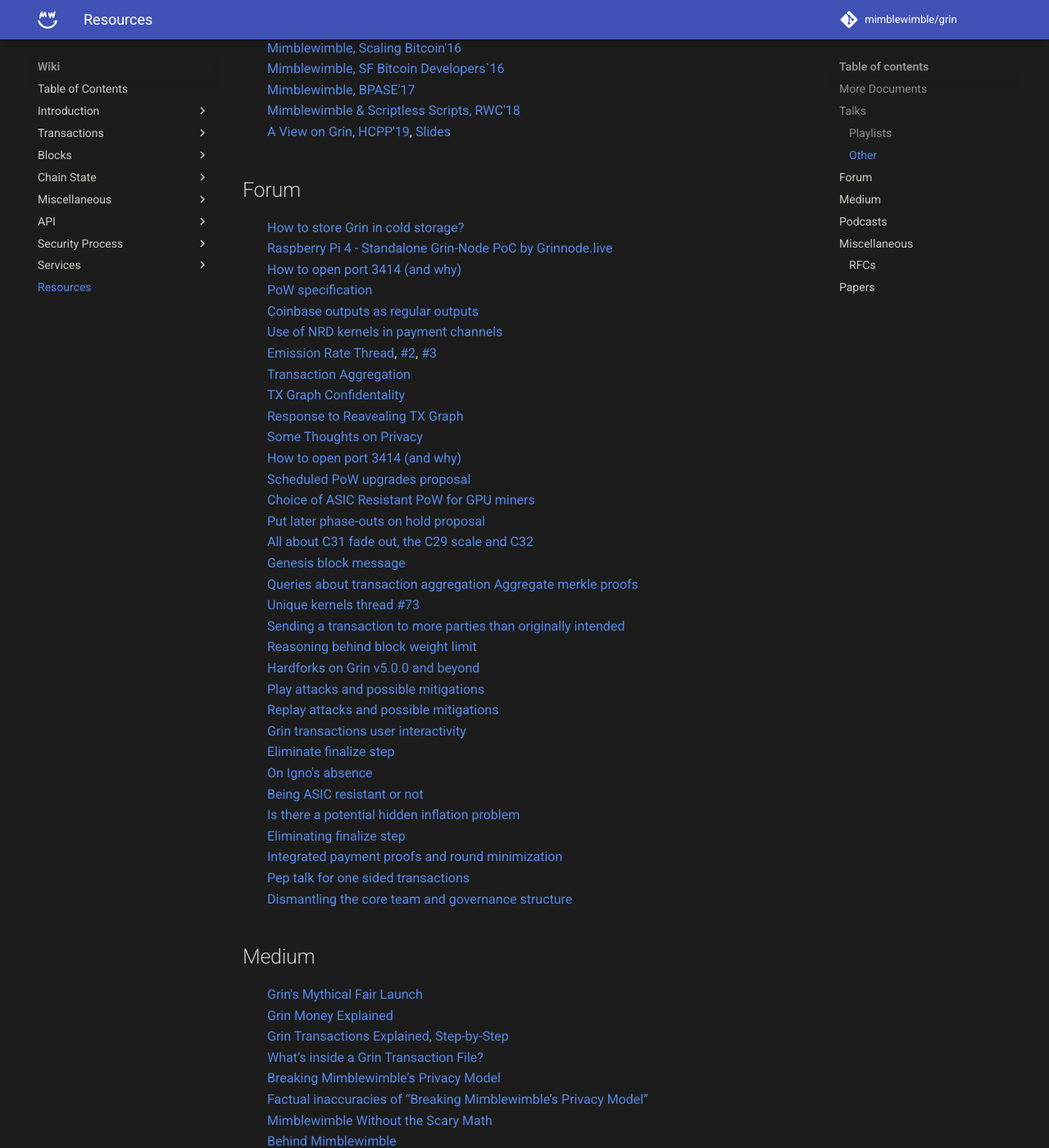
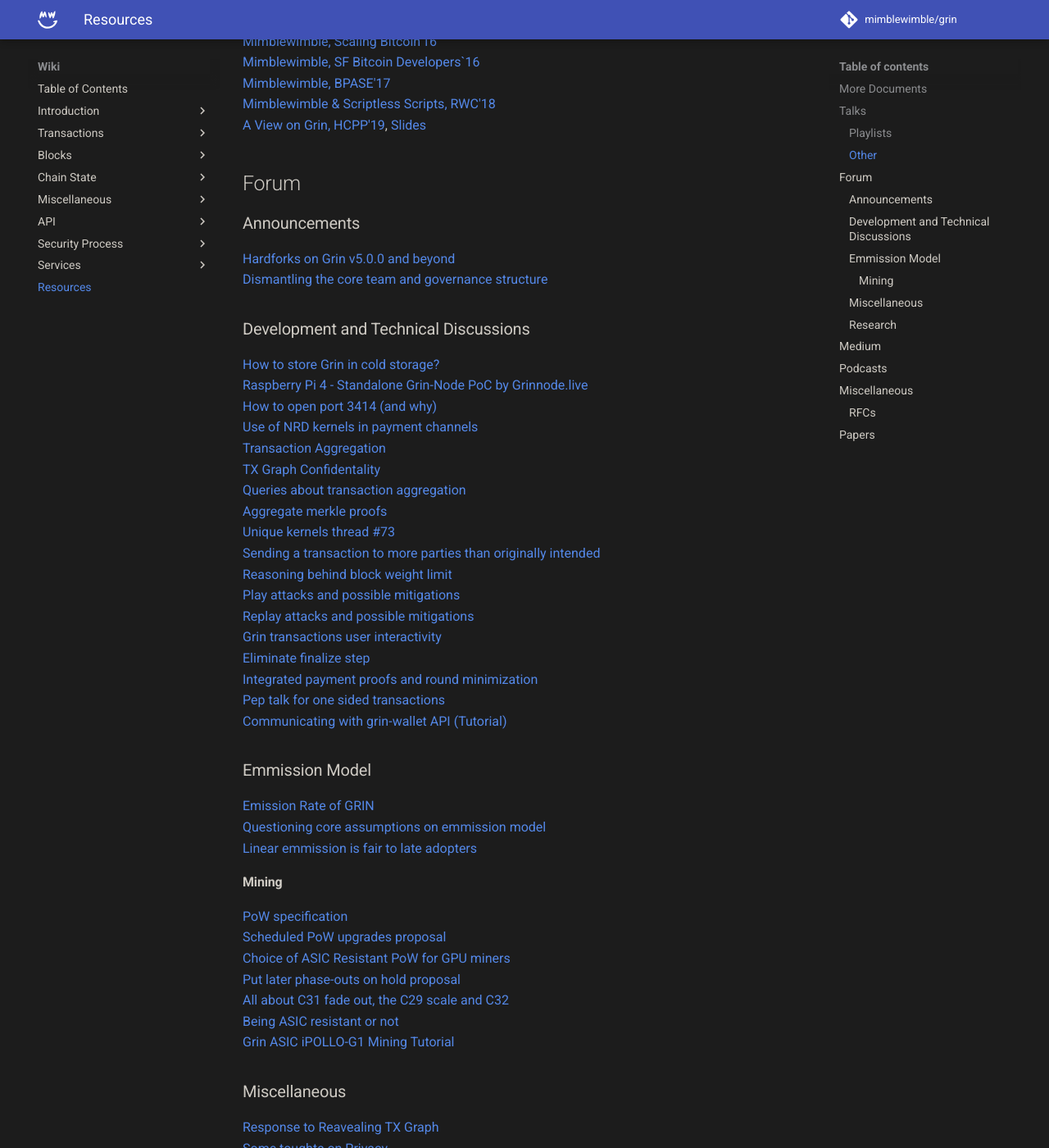
Before and after one commit to mimblewimble/docs, an MkDocs documentation site: the page built from docs/wiki/resources.md, in a window 1280 px wide and 1400 px high, scrolled down 637 px. Shown: the whole window at 82% size. Built offline with MkDocs 1.6.1 and Material for MkDocs 9.7.7, drawn with Linux system fonts in a browser that asks for light colours; comment, search, counter and statistics services are not loaded; some of the changed text lies outside the part shown.

Commit message:
Update resources.md
Removed duplicate links for "eliminate finalize step duplicate post deleted" and "how to open port 3414 duplicate deleted."

Fixed broken link for "Integrated payment proofs and round minimization"

Categorized Forum section to subsections
Anouncements, Mining, Research, Miscellaneous.

Added links for ,
GRIN Wallet api tutorial
https://forum.grin.mw/t/communicating-with-grin-wallet-api-tutorial/9925/4)
GRIN ASIC Mining tutorial
https://forum.grin.mw/t/how-to-mine-grin-with-g1-mini-steps/9796
Bidirectional Payment proofs.
https://forum.grin.mw/t/bidirectional-payment-proofs/9175
GRIN AUDIT 4.0.0
https://forum.grin.mw/t/grin-audit-for-4-0-0-release/7473/3
Grinvestigation
https://phyro.github.io/grinvestigation/
Coinswap proposal
https://forum.grin.mw/t/mimblewimble-coinswap-proposal/832
A Case for using soft total supply.
https://john-tromp.medium.com/a-case-for-using-soft-total-supply-1169a188d153

```diff
--- a/docs/wiki/resources.md
+++ b/docs/wiki/resources.md
@@ -2,7 +2,7 @@
 
 ## More Documents
 
-:   [Build and run automation](extra-documents/build-run-automation.md) </br>
+   [Build and run automation](extra-documents/build-run-automation.md) </br>
     [Run a node on google cloud for free](extra-documents/google-cloud-node.md) </br>
     [How to mine with grin-miner](extra-documents/how-to-mine.md) </br>
     [Monetary policy](extra-documents/monetary-policy.md) </br>
@@ -12,14 +12,14 @@
 
 #### Playlists
 
-:   [grincon0](https://www.youtube.com/playlist?list=PLvgCPbagiHgqYdVUj-ylqhsXOifWrExiq) </br>
+   [grincon0](https://www.youtube.com/playlist?list=PLvgCPbagiHgqYdVUj-ylqhsXOifWrExiq) </br>
     [grinconUS(0)](https://www.youtube.com/playlist?list=PLvgCPbagiHgqOe0z_xgrIsGq-ayVZcNjy) </br>
     [grinAmsterdam](https://www.youtube.com/playlist?list=PLvgCPbagiHgpJXhrKAJu0Q-mbCVhpqgu7) </br>
     [grincon1](https://www.youtube.com/playlist?list=PLvgCPbagiHgrQa5KVt4XixK9t_NbfpkuP) </br>
 
 #### Other
 
-:   [Mimblewimble, Scaling Bitcoin'16](https://www.youtube.com/watch?v=8BLWUUPfh2Q&t=1h29m20s) </br>
+   [Mimblewimble, Scaling Bitcoin'16](https://www.youtube.com/watch?v=8BLWUUPfh2Q&t=1h29m20s) </br>
     [Mimblewimble, SF Bitcoin Developers`16](https://www.youtube.com/watch?v=aHTRlbCaUyM&t=133s) </br>
     [Mimblewimble, BPASE'17](https://www.youtube.com/watch?v=XiUGu48JTd0&feature=youtu.be) </br>
     [Mimblewimble & Scriptless Scripts, RWC'18](https://www.youtube.com/watch?v=EN-JMlzr8Qw) </br>
@@ -27,44 +27,136 @@
 
 ## Forum
 
-:   [How to store Grin in cold storage?](https://forum.grin.mw/t/how-to-store-grin-in-cold-storage/5375) </br>
-    [Raspberry Pi 4 - Standalone Grin-Node PoC by Grinnode.live](https://forum.grin.mw/t/raspberry-pi-4-standalone-grin-node-poc-by-grinnode-live/7796) </br>
-    [How to open port 3414 (and why)](https://forum.grin.mw/t/how-to-open-port-3414-and-why/7825) </br>
-    [PoW specification](https://forum.grin.mw/t/pow-specification/7963) </br>
-    [Coinbase outputs as regular outputs](https://forum.grin.mw/t/coinbase-outputs-as-transaction-outputs/7441) </br>
-    [Use of NRD kernels in payment channels](https://forum.grin.mw/t/use-of-nrd-kernels-in-grin-payment-channels/7298) </br>
-    [Emission Rate Thread](https://forum.grin.mw/t/emission-rate-of-grin/171), [#2](https://forum.grin.mw/t/questioning-core-assumptions-on-our-emissions-model/1414), [#3](https://forum.grin.mw/t/question-for-statement-linear-emission-is-fair-for-late-adopters/6285) </br>
-    [Transaction Aggregation](https://forum.grin.mw/t/grin-transaction-aggregation/418) </br>
-    [TX Graph Confidentality](https://forum.grin.mw/t/tx-graph-confidentiality/1260) </br>
-    [Response to Reavealing TX Graph](https://forum.grin.mw/t/my-full-response-to-the-blocks-questions/6566) </br>
-    [Some Thoughts on Privacy](https://forum.grin.mw/t/some-thoughts-on-privacy/6581) </br>
-    [How to open port 3414 (and why)](https://forum.grin.mw/t/how-to-open-port-3414-and-why/7825) </br>
-    [Scheduled PoW upgrades proposal](https://forum.grin.mw/t/scheduled-pow-upgrades-proposal/820) </br>
-    [Choice of ASIC Resistant PoW for GPU miners](https://forum.grin.mw/t/choice-of-asic-resistant-pow-for-gpu-miners/1017) </br>
-    [Put later phase-outs on hold proposal](https://forum.grin.mw/t/grin-improvement-proposal-1-put-later-phase-outs-on-hold-and-rephrase-primary-pow-commitment/4653) </br>
-    [All about C31 fade out, the C29 scale and C32](https://forum.grin.mw/t/all-about-c31-fade-out-the-c29-scale-and-c32/6914) </br>
-    [Genesis block message](https://forum.grin.mw/t/genesis-block-message/250) </br>
-    [Queries about transaction aggregation](https://forum.grin.mw/t/some-queries-about-transaction-aggregation/1753 </br>)
-    [Aggregate merkle proofs](https://forum.grin.mw/t/aggregate-merkle-proofs/4948) </br>
-    [Unique kernels thread #73](https://forum.grin.mw/t/unique-kernel-thread-73/7688/14) </br>
-    [Sending a transaction to more parties than originally intended](https://forum.grin.mw/t/sending-a-transaction-to-more-different-parties-than-originally-intended/4985) </br>
-    [Reasoning behind block weight limit](https://forum.grin.mw/t/reasoning-behind-block-weight-limit/6310) </br>
-    [Hardforks on Grin v5.0.0 and beyond](https://forum.grin.mw/t/network-upgrades-hard-forks-on-grin-v5-0-0-and-beyond/7231) </br>
-    [Play attacks and possible mitigations](https://forum.grin.mw/t/play-attacks-and-possible-mitigations/7527) </br>
-    [Replay attacks and possible mitigations](https://forum.grin.mw/t/replay-attacks-and-possible-mitigations/7415) </br>
-    [Grin transactions user interactivity](https://forum.grin.mw/t/grin-transactions-user-interactivity/7738) </br>
-    [Eliminate finalize step](https://forum.grin.mw/t/eliminating-finalize-step/7621) </br>
-    [On Igno's absence](https://forum.grin.mw/t/on-ignos-absence/5301) </br>
-    [Being ASIC resistant or not](https://forum.grin.mw/t/being-asic-resistant-or-not/372) </br>
-    [Is there a potential hidden inflation problem](https://forum.grin.mw/t/is-there-a-potential-hidden-inflation-problem-with-all-mw-coins/6400) </br>
-    [Eliminating finalize step](https://forum.grin.mw/t/eliminating-finalize-step/7621) </br>
-    [Integrated payment proofs and round minimization](Wallet APIs are split into two seperate blocks of functionality called the 'Owner' and 'Foreign' APIs) </br>
-    [Pep talk for one sided transactions](https://forum.grin.mw/t/pep-talk-for-one-sided-transactions/7361) </br>
-    [Dismantling the core team and governance structure](https://forum.grin.mw/t/dismantling-the-core-team-and-governance-structure/7801) </br>
+
+### Announcements
+ [Hardforks on Grin v5.0.0 and beyond](https://forum.grin.mw/t/network-upgrades-hard-forks-on-grin-v5-0-0-and-beyond/7231)
+ </br>
+[Dismantling the core team and governance structure](https://forum.grin.mw/t/dismantling-the-core-team-and-governance-structure/7801) </br>
+
+
+### Development and  Technical Discussions
+
+ [How to store Grin in cold storage?](https://forum.grin.mw/t/how-to-store-grin-in-cold-storage/5375)
+ </br>
+ [Raspberry Pi 4 - Standalone Grin-Node PoC by Grinnode.live](https://forum.grin.mw/t/raspberry-pi-4-standalone-grin-node-poc-by-grinnode-live/7796) </br>
+  [How to open port 3414 (and why)](https://forum.grin.mw/t/how-to-open-port-3414-and-why/7825)
+</br>
+  [Use of NRD kernels in payment channels](https://forum.grin.mw/t/use-of-nrd-kernels-in-grin-payment-channels/7298)
+  </br>
+[Transaction Aggregation](https://forum.grin.mw/t/grin-transaction-aggregation/418)
+ </br>
+[TX Graph Confidentality](https://forum.grin.mw/t/tx-graph-confidentiality/1260)
+</br>
+[Queries about transaction aggregation](https://forum.grin.mw/t/some-queries-about-transaction-aggregation/1753)
+</br>
+[Aggregate merkle proofs](https://forum.grin.mw/t/aggregate-merkle-proofs/4948)
+</br>
+[Unique kernels thread #73](https://forum.grin.mw/t/unique-kernel-thread-73/7688/14)
+</br>
+[Sending a transaction to more parties than originally intended](https://forum.grin.mw/t/sending-a-transaction-to-more-different-parties-than-originally-intended/4985)
+ </br>
+ [Reasoning behind block weight limit](https://forum.grin.mw/t/reasoning-behind-block-weight-limit/6310) </br>
+ [Play attacks and possible mitigations](https://forum.grin.mw/t/play-attacks-and-possible-mitigations/7527) </br>
+ [Replay attacks and possible mitigations](https://forum.grin.mw/t/replay-attacks-and-possible-mitigations/7415)
+  </br>
+[Grin transactions user interactivity](https://forum.grin.mw/t/grin-transactions-user-interactivity/7738)
+ </br>
+ [Eliminate finalize step](https://forum.grin.mw/t/eliminating-finalize-step/7621)
+  </br>
+[Integrated payment proofs and round minimization](https://forum.grin.mw/t/integrated-payment-proofs-and-round-minimization/7745)
+ </br>
+[Pep talk for one sided transactions](https://forum.grin.mw/t/pep-talk-for-one-sided-transactions/7361)
+</br>
+[Communicating with grin-wallet API (Tutorial)](https://forum.grin.mw/t/communicating-with-grin-wallet-api-tutorial/9925/4)
+
+
+
+
+### Emmission Model
+
+  [Emission Rate of GRIN](https://forum.grin.mw/t/emission-rate-of-grin/171)
+  </br>
+   [Questioning core assumptions on emmission model](https://forum.grin.mw/t/questioning-core-assumptions-on-our-emissions-model/1414)
+  </br>
+   [Linear emmission is fair to late adopters](https://forum.grin.mw/t/question-for-statement-linear-emission-is-fair-for-late-adopters/6285)
+   </br>
+
+#### Mining
+
+[PoW specification](https://forum.grin.mw/t/pow-specification/7963)
+</br>
+[Scheduled PoW upgrades proposal](https://forum.grin.mw/t/scheduled-pow-upgrades-proposal/820)
+ </br>
+[Choice of ASIC Resistant PoW for GPU miners](https://forum.grin.mw/t/choice-of-asic-resistant-pow-for-gpu-miners/1017)
+</br>
+[Put later phase-outs on hold proposal](https://forum.grin.mw/t/grin-improvement-proposal-1-put-later-phase-outs-on-hold-and-rephrase-primary-pow-commitment/4653)
+</br>
+[All about C31 fade out, the C29 scale and C32](https://forum.grin.mw/t/all-about-c31-fade-out-the-c29-scale-and-c32/6914)
+</br>
+[Being ASIC resistant or not](https://forum.grin.mw/t/being-asic-resistant-or-not/372)
+</br>
+[Grin ASIC iPOLLO-G1 Mining Tutorial](https://forum.grin.mw/t/how-to-mine-grin-with-g1-mini-steps/9796 )
+
+### Miscellaneous
+
+[Response to Reavealing TX Graph](https://forum.grin.mw/t/my-full-response-to-the-blocks-questions/6566)
+</br>
+[Some toughts on Privacy](https://forum.grin.mw/t/some-thoughts-on-privacy/6581)
+</br>
+[On Igno's absence](https://forum.grin.mw/t/on-ignos-absence/5301)
+ </br>
+[Genesis block message](https://forum.grin.mw/t/genesis-block-message/250)
+</br>
+
+
+### Research
+
+
+[Coinbase outputs as regular outputs](https://forum.grin.mw/t/coinbase-outputs-as-transaction-outputs/7441) </br>
+
+[Is there a potential hidden inflation problem](https://forum.grin.mw/t/is-there-a-potential-hidden-inflation-problem-with-all-mw-coins/6400)
+ </br>
+[Confidential Assets](https://forum.grin.mw/t/confidential-assets/1217)
+ </br>
+[Bidirectional Payment Proofs](https://forum.grin.mw/t/bidirectional-payment-proofs/9175 )
+ </br>
+[Grin AUDIT 4.0.0 Release]( https://forum.grin.mw/t/grin-audit-for-4-0-0-release/7473/3)
+ </br>
+[Coinswap Proposal](https://forum.grin.mw/t/mimblewimble-coinswap-proposal/8322)
+
+
+
+
+
+
+
+
+
+
+
+
+
+
+
+
+
+
+
+
+
+
+
+
+
+
+
+
+
+
 
 ## Medium
 
-:   [Grin's Mythical Fair Launch](https://www.coindesk.com/coders-harry-potter-bitcoin-mimblewimble) </br>
+   [Grin's Mythical Fair Launch](https://www.coindesk.com/coders-harry-potter-bitcoin-mimblewimble) </br>
     [Grin Money Explained](https://medium.com/@CryptoProfG/grin-money-explained-4-exploring-grins-monetary-model-e48b1761653) </br>
     [Grin Transactions Explained, Step-by-Step](https://medium.com/@brandonarvanaghi/grin-transactions-explained-step-by-step-fdceb905a853) </br>
     [What’s inside a Grin Transaction File?](https://medium.com/@brandonarvanaghi/whats-inside-a-grin-transaction-file-f062a0dcbf99) </br>
@@ -87,7 +179,7 @@
 
 ## Miscellaneous
 
-:   [[Launchpad] Mimblewimble Mailing List Archive](https://lists.launchpad.net/mimblewimble/) </br>
+   [[Launchpad] Mimblewimble Mailing List Archive](https://lists.launchpad.net/mimblewimble/) </br>
     [[Reddit] Mimblewimble introduced to r/bitcoin](https://www.reddit.com/r/Bitcoin/comments/4vub3y/mimblewimble_noninteractive_coinjoin_and_better/) </br>
     [[Youtube] Aantonop Bitcoin Q&A: Mimblewimble and Dandelion](https://www.youtube.com/watch?v=LjDJGTpK_lE) </br>
     [[Coindesk] Harry Potter Characters Join Mimblewimble 2016](https://www.coindesk.com/coders-harry-potter-bitcoin-mimblewimble) </br>
@@ -97,16 +189,19 @@
     [[GitHub] Grin difficulty, C29, C31 fade out and C32](https://github.com/Lolliedieb/lolMiner-releases/wiki/All-you-need-to-know-about-Grin-difficulty,-C29,-C31-fade-out-and-C32) </br>
     [[GitHub] Fees in Mining](https://github.com/mimblewimble/grin/wiki/fees-mining) </br>
     [[Google] Replay Attacks Summary](https://docs.google.com/document/d/1BbXhgFd3byP_gfvnteRq4BmfXjtv5PJtJwI13CJsZT8/edit#) </br>
-    [[Blog] A Relatively Easy to Understand Primer on ECC](https://blog.cloudflare.com/a-relatively-easy-to-understand-primer-on-elliptic-curve-cryptography/) </br>
+    [[Blog] A Relatively Easy to Understand Primer on ECC](https://blog.cloudflare.com/a-relatively-easy-to-understand-primer-on-elliptic-curve-cryptography/)
+     </br>
+    [Grinvestigation](https://phyro.github.io/grinvestigation/)
+    </br>
 
 #### RFCs
 
-:   [[Github] All Accepted RFCs](https://github.com/mimblewimble/grin-rfcs#list-of-accepted-rfcs) </br>
+  [[Github] All Accepted RFCs](https://github.com/mimblewimble/grin-rfcs#list-of-accepted-rfcs) </br>
     [[Github] All Pending RFCs](https://github.com/mimblewimble/grin-rfcs/pulls) </br>
 
 ## Papers
 
-:   [Confidential Assets](https://blockstream.com/bitcoin17-final41.pdf) </br>
+   [Confidential Assets](https://blockstream.com/bitcoin17-final41.pdf) </br>
     [OWAS](https://download.wpsoftware.net/bitcoin/wizardry/horasyuanmouton-owas.pdf) </br>
     [Bulletproofs](https://eprint.iacr.org/2017/1066.pdf) </br>
     [Cuckoo Cycle](https://github.com/tromp/cuckoo/blob/master/doc/cuckoo.pdf) </br>
```
Also changed, not shown: other parts of docs/wiki/resources.md (+2 -2 lines).
